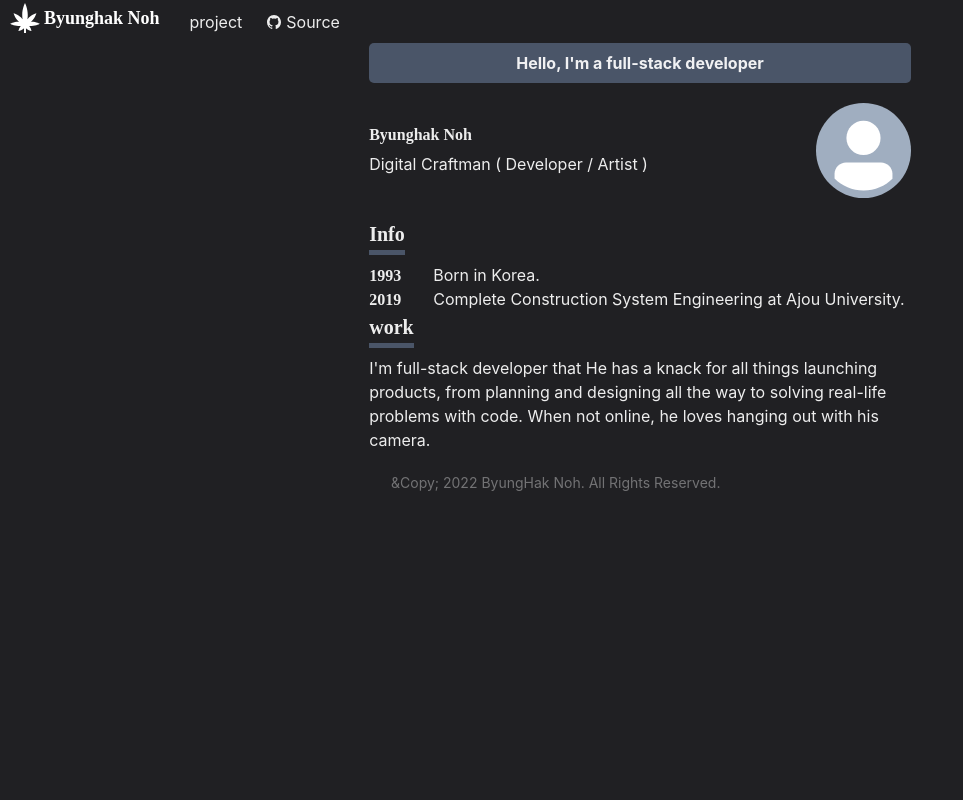
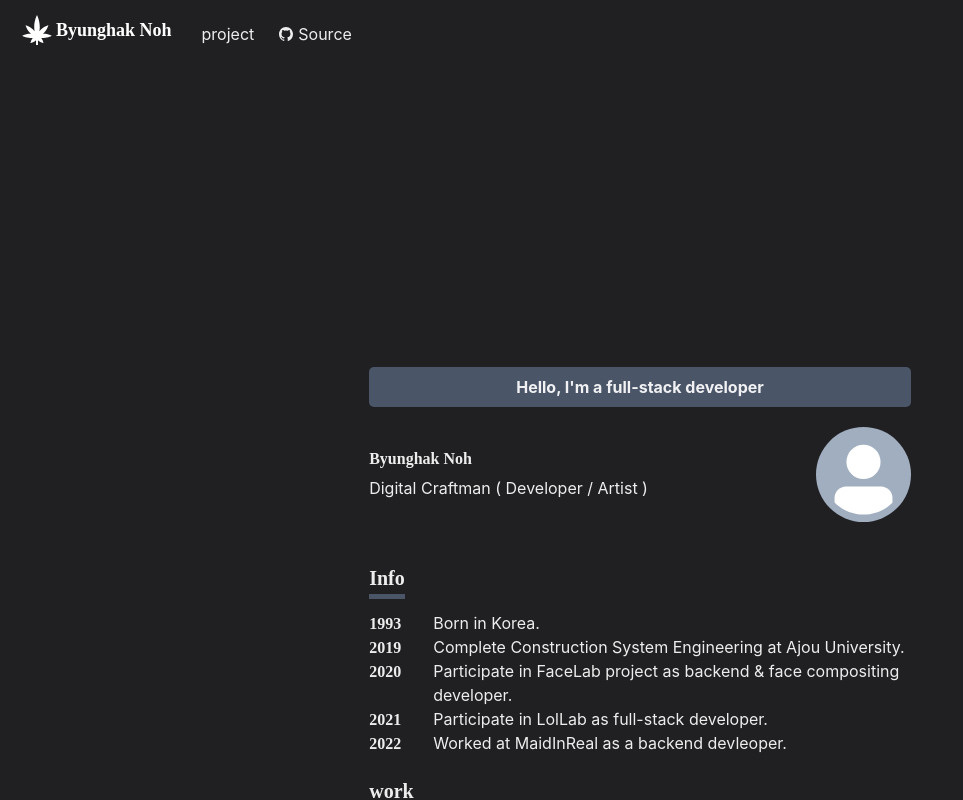
Before and after one commit to byunghak-dable/next-page, a Next.js app: page / in a window 1280 px wide. Shown: the top 800 px of the page, without its empty margins (0-963 px from the left). Built offline with nearby package versions, Linux system fonts and the light colour scheme.

Commit message:
[UPDATE] style index page

```diff
--- a/components/footer.tsx
+++ b/components/footer.tsx
@@ -1,10 +1,10 @@
-import { Container } from '@chakra-ui/react'
+import { Center } from '@chakra-ui/react'
 
 const Footer = () => {
   return (
-    <Container mt="5" opacity={0.4} fontSize="sm">
+    <Center p="3" mt="5" opacity={0.4} fontSize="sm">
       &Copy; {new Date().getFullYear()} ByungHak Noh. All Rights Reserved.
-    </Container>
+    </Center>
   )
 }
 
--- a/components/navbar.tsx
+++ b/components/navbar.tsx
@@ -31,7 +31,7 @@ const LinkItem = ({ children, href, path, target, ...props }: any) => {
 
 const Navbar = ({ path }: any) => {
   return (
-    <Box>
+    <Box p="3">
       <Flex>
         <Center mr={3}>
           <Heading>
--- a/pages/index.tsx
+++ b/pages/index.tsx
@@ -4,6 +4,7 @@ import Layout from '../components/layouts/article'
 const Home = () => {
   return (
     <Layout>
+      <Box h="300"></Box>
       <Center bg="gray.600" px="4" py="2" borderRadius="5" fontWeight="bold">
         Hello, I&apos;m a full-stack developer
       </Center>
@@ -20,6 +21,18 @@ const Home = () => {
           title="2019"
           desc="Complete Construction System Engineering at Ajou University."
         />
+        <Info
+          title="2020"
+          desc="Participate in FaceLab project as backend & face compositing developer."
+        ></Info>
+        <Info
+          title="2021"
+          desc="Participate in LolLab as full-stack developer."
+        ></Info>
+        <Info
+          title="2022"
+          desc="Worked at MaidInReal as a backend devleoper."
+        ></Info>
       </Card>
       <Card title="work">
         <Text>
@@ -33,6 +46,7 @@ const Home = () => {
   )
 }
 
+// bio info
 const Info = ({ title, desc }: { title: String; desc: String }) => {
   return (
     <Flex align="baseline">
@@ -43,6 +57,8 @@ const Info = ({ title, desc }: { title: String; desc: String }) => {
     </Flex>
   )
 }
+
+// title - desc post
 const Post = ({ title, desc }: { title: String; desc: String }) => {
   return (
     <Box flex="1" h="100%">
@@ -54,16 +70,16 @@ const Post = ({ title, desc }: { title: String; desc: String }) => {
   )
 }
 
+// paragraph
 const Card = ({ title, children }: any) => {
-  console.log(children)
   return (
-    <Box>
+    <Box mt="5">
       <Heading
         w="min-content"
         size="md"
+        mb="3"
         pt="1"
         pb="1"
-        mb="2"
         borderBottomWidth="5px"
         borderColor="gray.600"
       >
```
